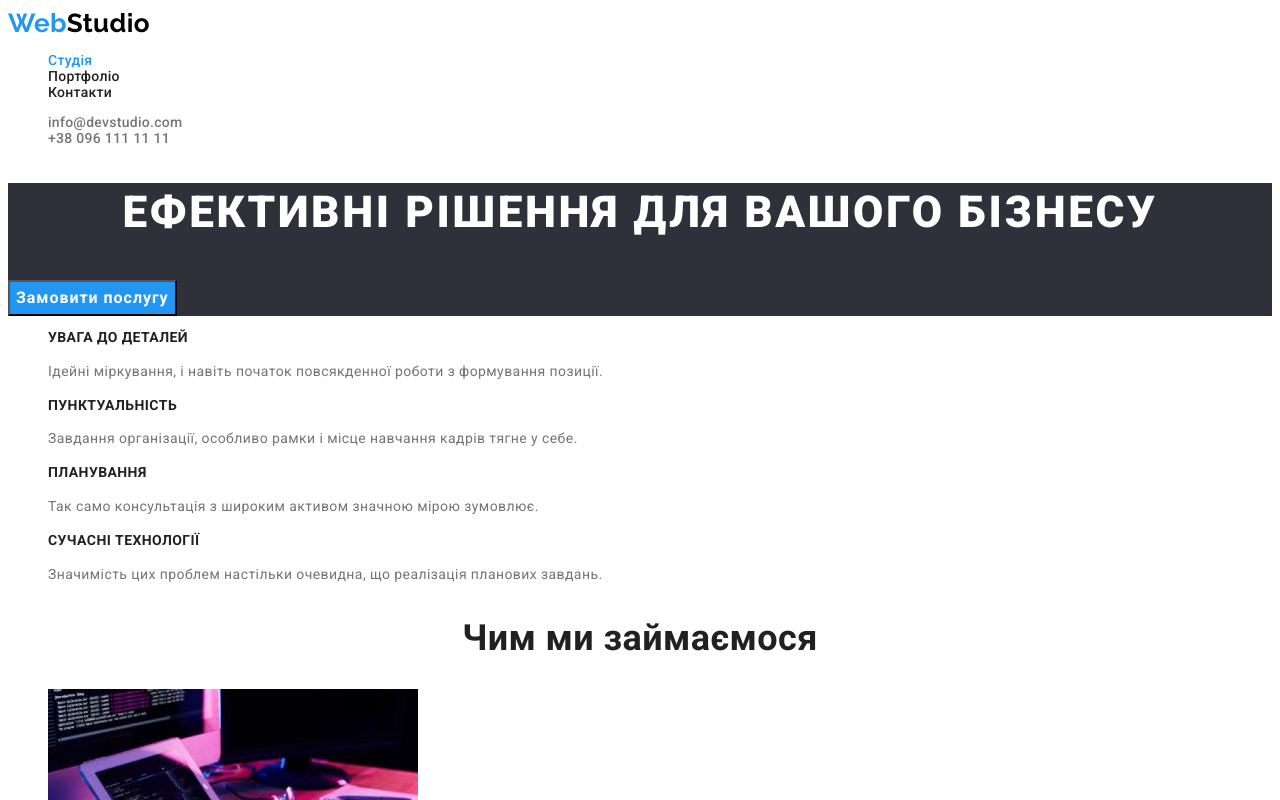
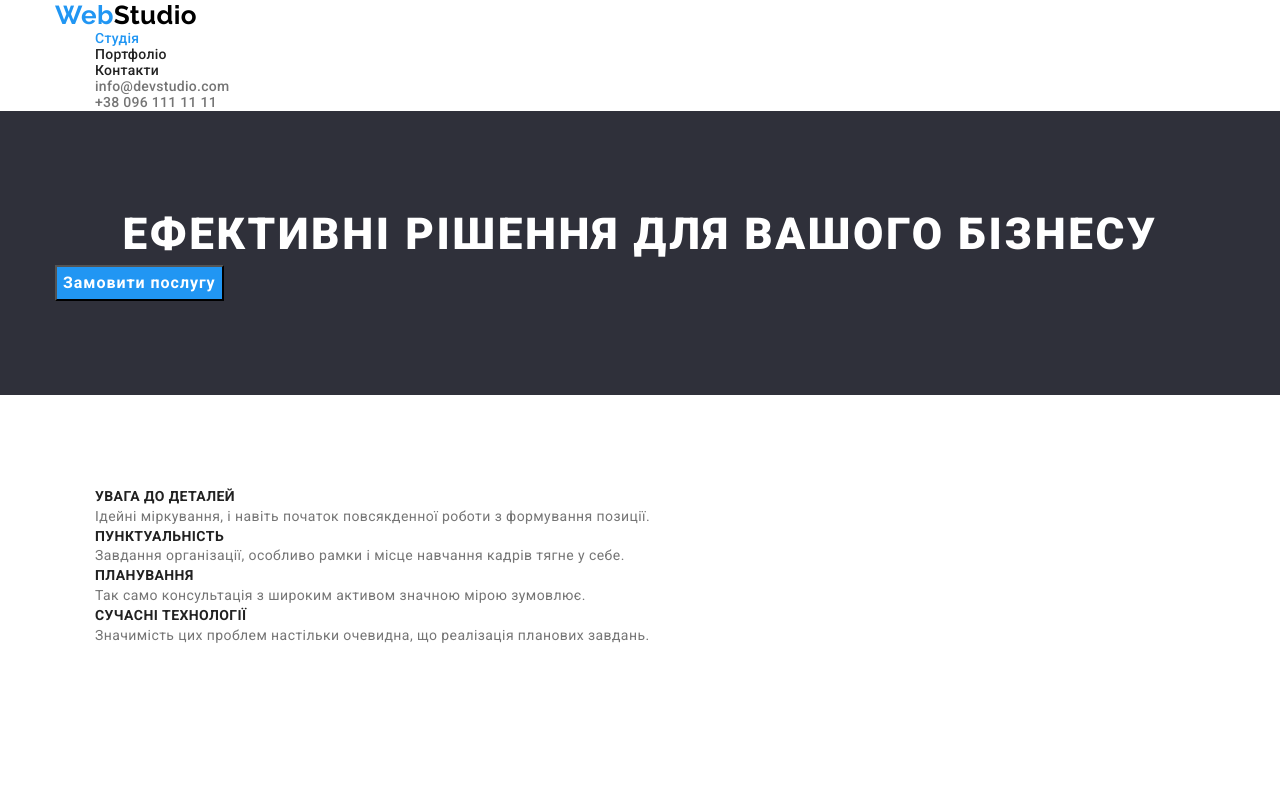
Before and after one commit to Borysevych/goit-markup-hw-03, a plain HTML site: page index.html in a window 1280 px wide. Shown: the top 800 px of the page. Drawn offline with nearby package versions, Linux system fonts and the light colour scheme.

Commit message:
HW3 first changes
Make first changes in HW3

```diff
--- a/css/styles.css
+++ b/css/styles.css
@@ -22,6 +22,21 @@ body{
 
 .list{
     list-style: none;
+}
+
+.container{
+    width: 1200px;
+    margin: 0 auto;
+    padding: 0 15px;
+}
+
+h1, h2, h3, h4, h5, h6, p, ul{
+    margin: 0;
+}
+
+.section{
+    padding-top: 94px;
+    padding-bottom: 94px;
 }
 
 a{
--- a/index.html
+++ b/index.html
@@ -7,11 +7,13 @@
     <title>Студія</title>
     <link href="https://fonts.googleapis.com/css2?family=Raleway:wght@700&family=Roboto:wght@400;500;700;900&display=swap"
         rel="stylesheet">
+    <link rel="stylesheet" href="https://cdn.jsdelivr.net/npm/modern-normalize@1.1.0/modern-normalize.min.css">
     <link rel="stylesheet" href="./css/styles.css">
 </head>
 <body>
     <!--Шапка сторінки-->
     <header class="header">
+        <div class="container">
             <a href="/" class="logo">Web<span class="logo-end">Studio</span></a>
             <nav>
                 <ul class="menu-nav list">
@@ -24,15 +26,19 @@
                 <li><a href="mailto:info@devstudio.com" class="contacts-link">info@devstudio.com</a></li>
                 <li><a href="tel:+380961111111" class="contacts-link">+38 096 111 11 11</a></li>
             </ul>
+        </div>
     </header>
     <main>
         <!--Шапка-->
-        <section class="hero">
+        <section class="hero section">
+            <div class="container">
                 <h1 class="hero-title">Ефективні рішення для вашого бізнесу</h1>
                 <button type="button" class="hero-button">Замовити послугу</button>
+            </div>
         </section>
         <!--Особливості-->
-        <section>
+        <section class="section">
+            <div class="container">
                 <h2 class="visually-hidden">Особливості</h2>
                 <ul class="list">
                     <li>
@@ -52,18 +58,22 @@
                         <p class="principles-text">Значимість цих проблем настільки очевидна, що реалізація планових завдань.</p>
                     </li>
                 </ul>
+            </div>
         </section>
         <!--Чим ми займаємося-->
-        <section>
+        <section class="section">
+            <div class="container">
                 <h2 class="work">Чим ми займаємося</h2>
                 <ul class="list">
                     <li><img src="./images/box1.jpg" alt="Веб-розробка" width="370" height="294"></li>
                     <li><img src="./images/box2.jpg" alt="Мобільні додатки" width="370" height="294"></li>
                     <li><img src="./images/box3.jpg" alt="Веб-дизайн" width="370" height="294"></li>
                 </ul>
+            </div>
         </section>
         <!--Наша команда-->
-        <section class="our-team">
+        <section class="our-team section">
+            <div class="container">
                 <h2 class="team">Наша команда</h2>
                 <ul class="list">
                     <li class="team-card">
@@ -87,10 +97,12 @@
                         <p class="job-pos">UI Designer</p>
                     </li>
                 </ul>
+            </div>
         </section>
     </main>
     <!--Підвал сторінки-->
     <footer class="footer">
+        <div class="container">
             <a href="/" class="logo">Web<span class="logo-end-f">Studio</span></a>
             <address>
                 <ul class="adress list">
@@ -109,6 +121,7 @@
                     <li><a href="tel:+380961111111" class="info-link">+38 096 111 11 11</a></li>
                 </ul>
             </address>
+        </div>
     </footer>
 </body>
 </html>
```
Also changed, not shown: portfolio.html (+8 -1 lines). Lines whose indentation alone changed are shown as unchanged.
